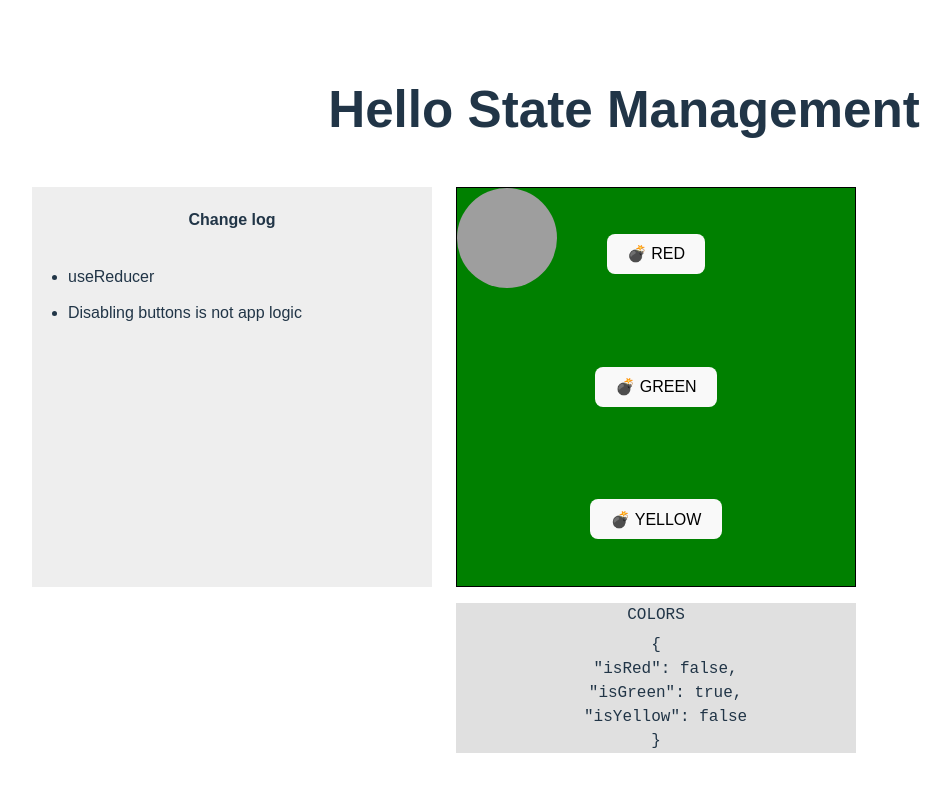
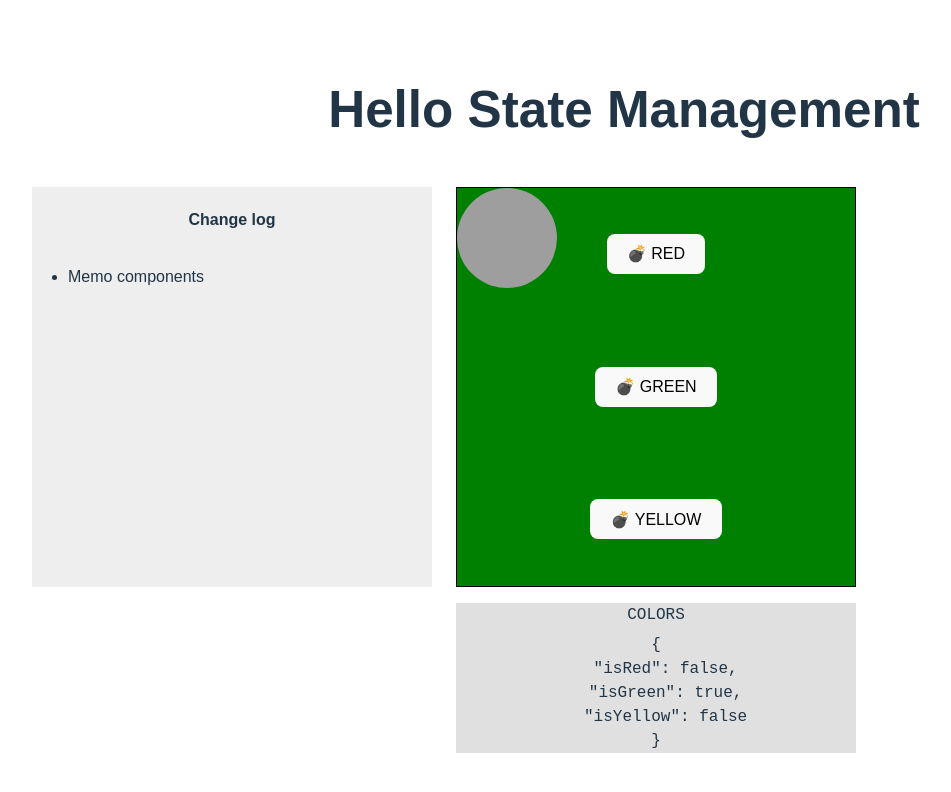
Before and after one commit to rdzcn/react-state-management, a React (Vite) app: page / in a window 1280 px wide. Shown: the top 792 px of the page, without its empty margins (16-967 px from the left). Built offline with nearby package versions, Linux system fonts and the light colour scheme; grey boxes are pictures that could not be loaded.

Commit message:
update change log

```diff
--- a/src/ChangeLog.jsx
+++ b/src/ChangeLog.jsx
@@ -3,8 +3,7 @@ export default function ChangeLog() {
     <div className="change-log-wrapper">
       <h4>Change log</h4>
       <ul className="change-log-list">
-        <li className="change-log-item">useReducer</li>
-        <li className="change-log-item">Disabling buttons is not app logic</li>
+        <li className="change-log-item">Memo components</li>
       </ul>
     </div>
   );
```
